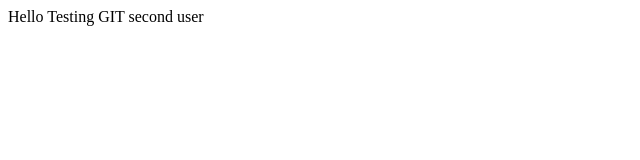
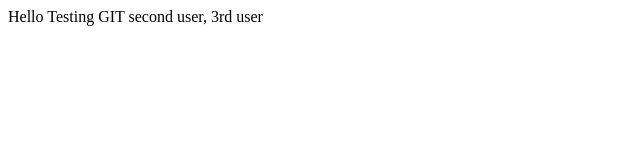
Before and after one commit to puneethkanna/github-testing, a plain HTML site: page index.html in a window 1280 px wide. Shown: the full height of the page, 0-640 px from the left. Drawn offline with Linux system fonts and the light colour scheme.

Commit message:
3rd user

```diff
--- a/index.html
+++ b/index.html
@@ -1,5 +1,5 @@
 <html>
 <body>
-Hello Testing GIT second user
+Hello Testing GIT second user, 3rd user
 </body>
 </html>
```
